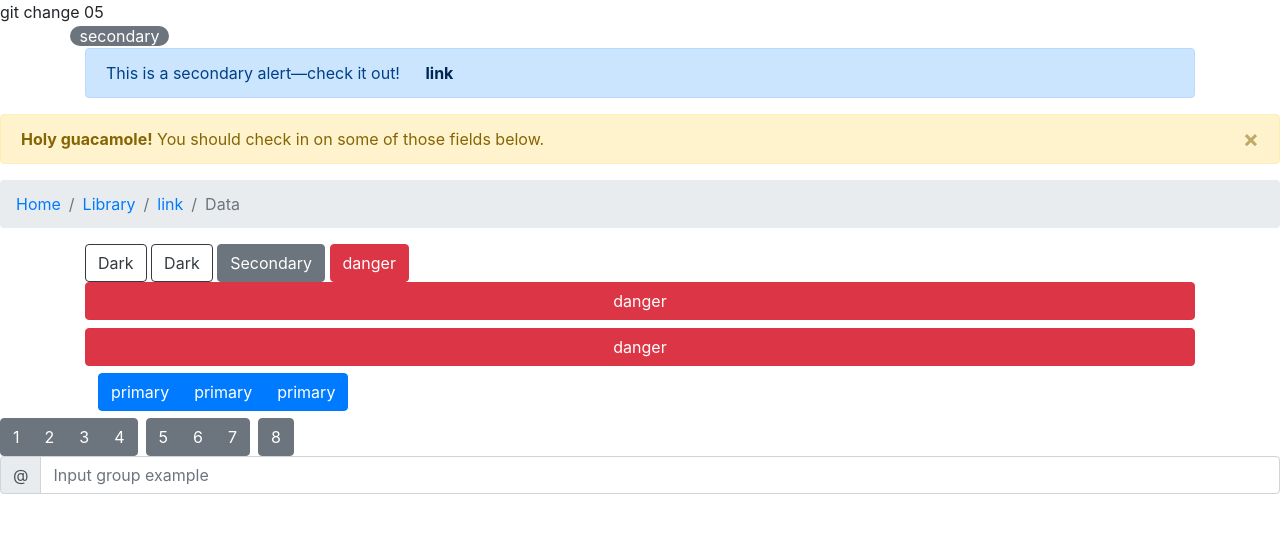
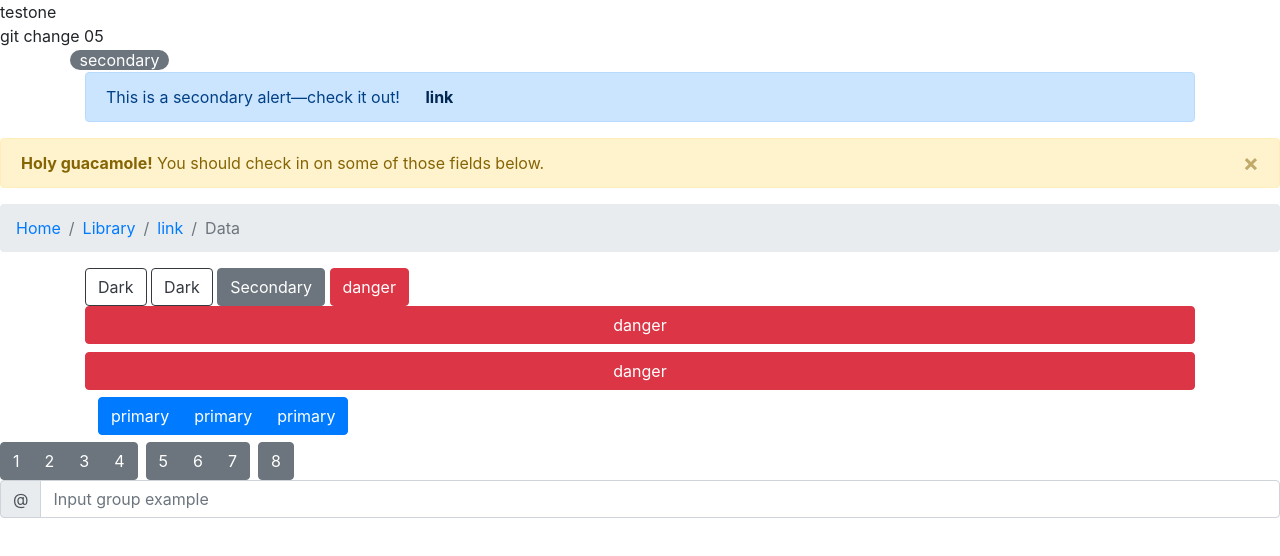
Before and after one commit to haihaiyidong/newone, a plain HTML site: page index.html in a window 1280 px wide. Drawn offline with Linux system fonts and the light colour scheme.

Commit message:
testOne 5

```diff
--- a/index.html
+++ b/index.html
@@ -5,6 +5,7 @@
 </head>
 <link rel="stylesheet" type="text/css" href="css/bootstrap.css">
 <body>
+	<div>testone</div>
 	<div>git change 05</div>
 	<div class="container">
 		<div class="row">
```
